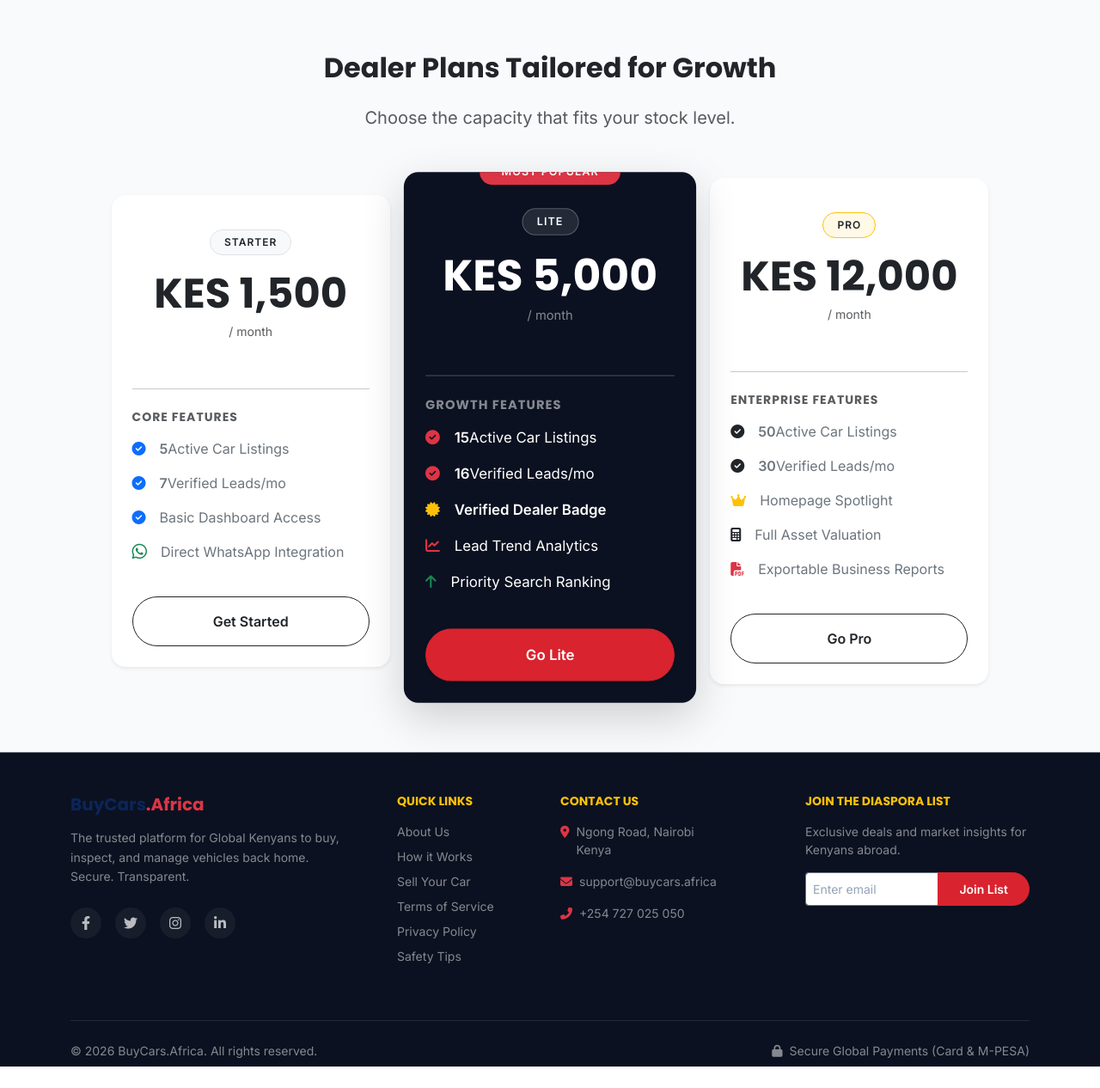
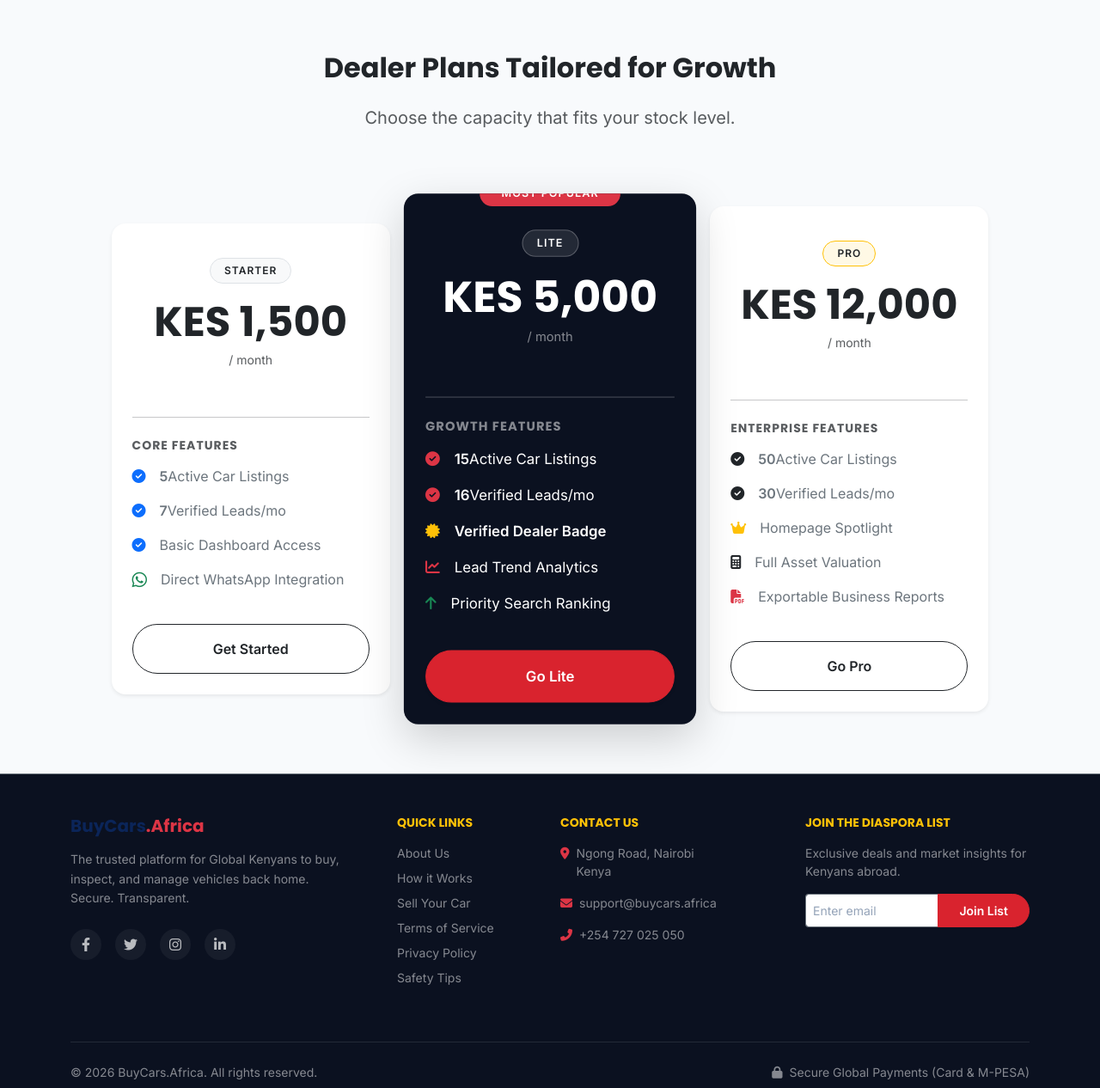
Before and after one commit to kelvinketer/buycars-africa, a Django app: page /sell/ in a window 1280 px wide. Shown: the part 1378-2644 px from the top of the page at 86% size. Before the commit the page ends 2619 px from the top, so only its background shows below. Run offline with Django 5.2, Linux system fonts and the light colour scheme.

Commit message:
UI: Increase pricing row spacing to fix badge clipping

```diff
--- a/templates/saas/sell.html
+++ b/templates/saas/sell.html
@@ -126,9 +126,9 @@
         <div class="row justify-content-center">
             <div class="col-lg-11">
                 <h2 class="fw-bold mb-4 text-dark">Dealer Plans Tailored for Growth</h2>
-                <p class="lead text-muted mb-5">Choose the capacity that fits your stock level.</p>
+                <p class="lead text-muted mb-3">Choose the capacity that fits your stock level.</p>
 
-                <div class="row g-4 justify-content-center align-items-center">
+                <div class="row g-4 justify-content-center align-items-center mt-5 pt-3">
 
                     <div class="col-lg-4 col-md-6">
                         <div class="card border-0 shadow-sm p-4 rounded-4 bg-white h-100 position-relative">
@@ -154,7 +154,7 @@
                     </div>
 
                     <div class="col-lg-4 col-md-6">
-                        <div class="card border-0 shadow-lg p-4 rounded-4 position-relative" style="background-color: #0b1120; transform: scale(1.05); z-index: 2; margin-top: 15px;">
+                        <div class="card border-0 shadow-lg p-4 rounded-4 position-relative" style="background-color: #0b1120; transform: scale(1.05); z-index: 2;">
 
                             <span class="position-absolute start-50 translate-middle badge rounded-pill bg-danger px-4 py-2 fw-bold ls-1"
                                   style="top: 0; z-index: 10;">
```
